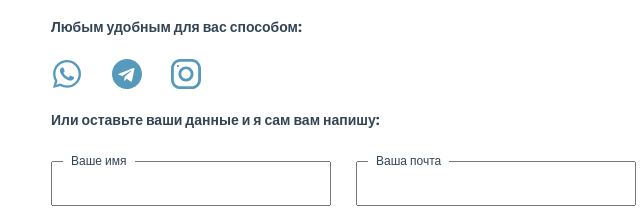
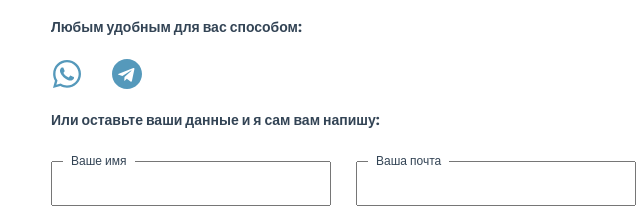
Before and after one commit to shaualievnurbolat/myPorfolio, a website: page src/index.html in a window 1280 px wide. Shown: the part 4942-5163 px from the top of the page, 539-1179 px from the left. Drawn offline with Linux system fonts and the light colour scheme.

Commit message:
BekaUpdate

```diff
--- a/src/index.html
+++ b/src/index.html
@@ -387,16 +387,13 @@
                         Любым удобным для вас способом:
                     </div>
                     <div class="contacts__social">
-                        <a href="https://wa.me/+77762385944" class="contacts__link">
+                        <a href="https://wa.me/+77088487690" class="contacts__link">
                             <svg width="32px" height="32px" aria-hidden="true" focusable="false" data-prefix="fab" data-icon="whatsapp" class="svg-inline--fa fa-whatsapp fa-w-14" role="img" xmlns="http://www.w3.org/2000/svg" viewBox="0 0 448 512">
                                 <path fill="#5599bb" d="M380.9 97.1C339 55.1 283.2 32 223.9 32c-122.4 0-222 99.6-222 222 0 39.1 10.2 77.3 29.6 111L0 480l117.7-30.9c32.4 17.7 68.9 27 106.1 27h.1c122.3 0 224.1-99.6 224.1-222 0-59.3-25.2-115-67.1-157zm-157 341.6c-33.2 0-65.7-8.9-94-25.7l-6.7-4-69.8 18.3L72 359.2l-4.4-7c-18.5-29.4-28.2-63.3-28.2-98.2 0-101.7 82.8-184.5 184.6-184.5 49.3 0 95.6 19.2 130.4 54.1 34.8 34.9 56.2 81.2 56.1 130.5 0 101.8-84.9 184.6-186.6 184.6zm101.2-138.2c-5.5-2.8-32.8-16.2-37.9-18-5.1-1.9-8.8-2.8-12.5 2.8-3.7 5.6-14.3 18-17.6 21.8-3.2 3.7-6.5 4.2-12 1.4-32.6-16.3-54-29.1-75.5-66-5.7-9.8 5.7-9.1 16.3-30.3 1.8-3.7.9-6.9-.5-9.7-1.4-2.8-12.5-30.1-17.1-41.2-4.5-10.8-9.1-9.3-12.5-9.5-3.2-.2-6.9-.2-10.6-.2-3.7 0-9.7 1.4-14.8 6.9-5.1 5.6-19.4 19-19.4 46.3 0 27.3 19.9 53.7 22.6 57.4 2.8 3.7 39.1 59.7 94.8 83.8 35.2 15.2 49 16.5 66.6 13.9 10.7-1.6 32.8-13.4 37.4-26.4 4.6-13 4.6-24.1 3.2-26.4-1.3-2.5-5-3.9-10.5-6.6z"></path>
                             </svg>
                         </a>
-                        <a href="https://t.me/ssshaualiev" class="contacts__link">
+                        <a href="https://t.me/Nurbolat_TL" class="contacts__link">
                             <img src="icons/social/telegram.svg" alt="telegram">
-                        </a>
-                        <a href="https://instagram.com/__shaualievnurbolat?igshid=18w3ibczpceqw" class="contacts__link">
-                            <img src="icons/social/instagram_straight.svg" alt="instagram">
                         </a>
                     </div>
                     <div class="title title_fz14 contacts__text">
```
